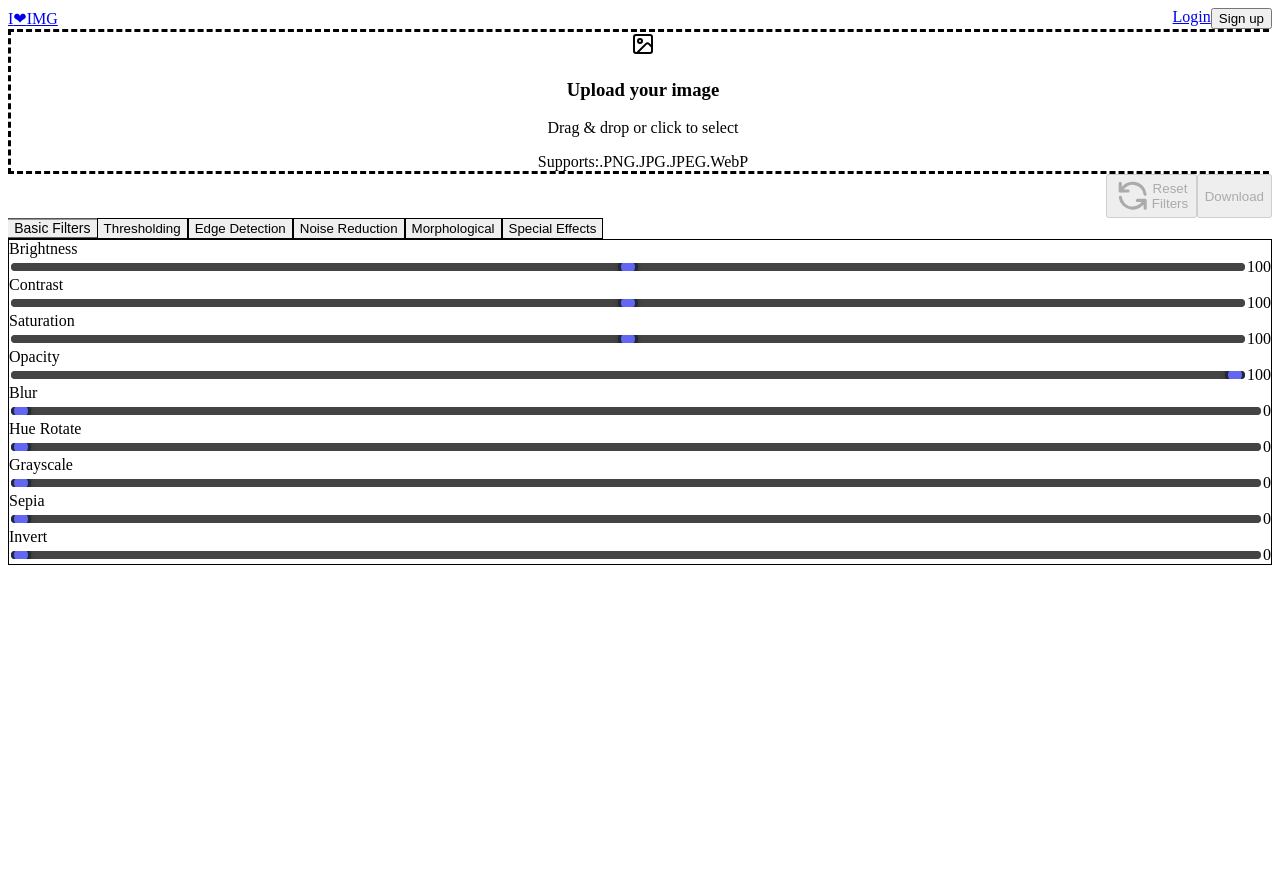
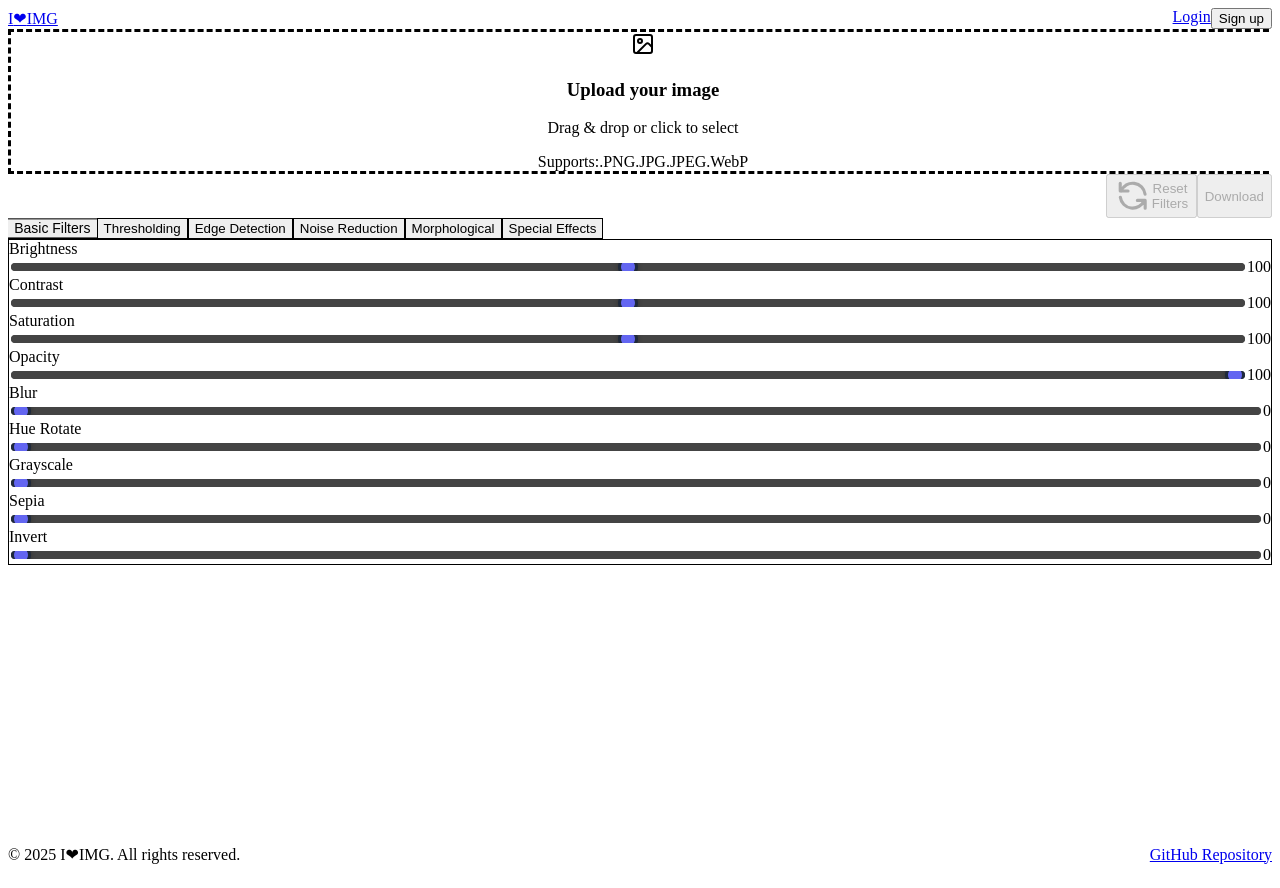
Before and after one commit to lord-rudra0/Image-processing-Web, a React (Vite) app: page /photo-editor in a window 1280 px wide. Before the commit the page ends 837 px from the top, so only its background shows below. Built offline with nearby package versions, Linux system fonts and the light colour scheme.

Commit message:
footer added in layout

```diff
--- /dev/null
+++ b/src/components/Footer.jsx
@@ -0,0 +1,21 @@
+import React from 'react';
+
+const Footer = () => {
+  return (
+    <footer className="bg-gray-900 text-gray-400 py-6 px-8">
+      <div className="max-w-7xl mx-auto flex justify-between items-center">
+        <p>&copy; {new Date().getFullYear()} I❤IMG. All rights reserved.</p>
+        <a
+          href="https://github.com/your-username/your-repo"
+          className="hover:text-gray-300 transition-colors duration-200"
+          target="_blank"
+          rel="noopener noreferrer"
+        >
+          GitHub Repository
+        </a>
+      </div>
+    </footer>
+  );
+};
+
+export default Footer;
--- a/src/components/Home.jsx
+++ b/src/components/Home.jsx
@@ -1,5 +1,6 @@
 import React from 'react';
 import { Link } from 'react-router-dom';
+
 
 const Home = () => {
   const navLinks = [
--- a/src/components/Layout.jsx
+++ b/src/components/Layout.jsx
@@ -1,5 +1,6 @@
 import React from 'react';
 import Navbar from './Navbar';
+import Footer from "./Footer"
 
 const Layout = ({ children }) => {
   return (
@@ -10,6 +11,7 @@ const Layout = ({ children }) => {
       <main className="max-w-7xl mx-auto py-8 px-8">
         {children}
       </main>
+      <Footer />
     </div>
   );
 };
```
